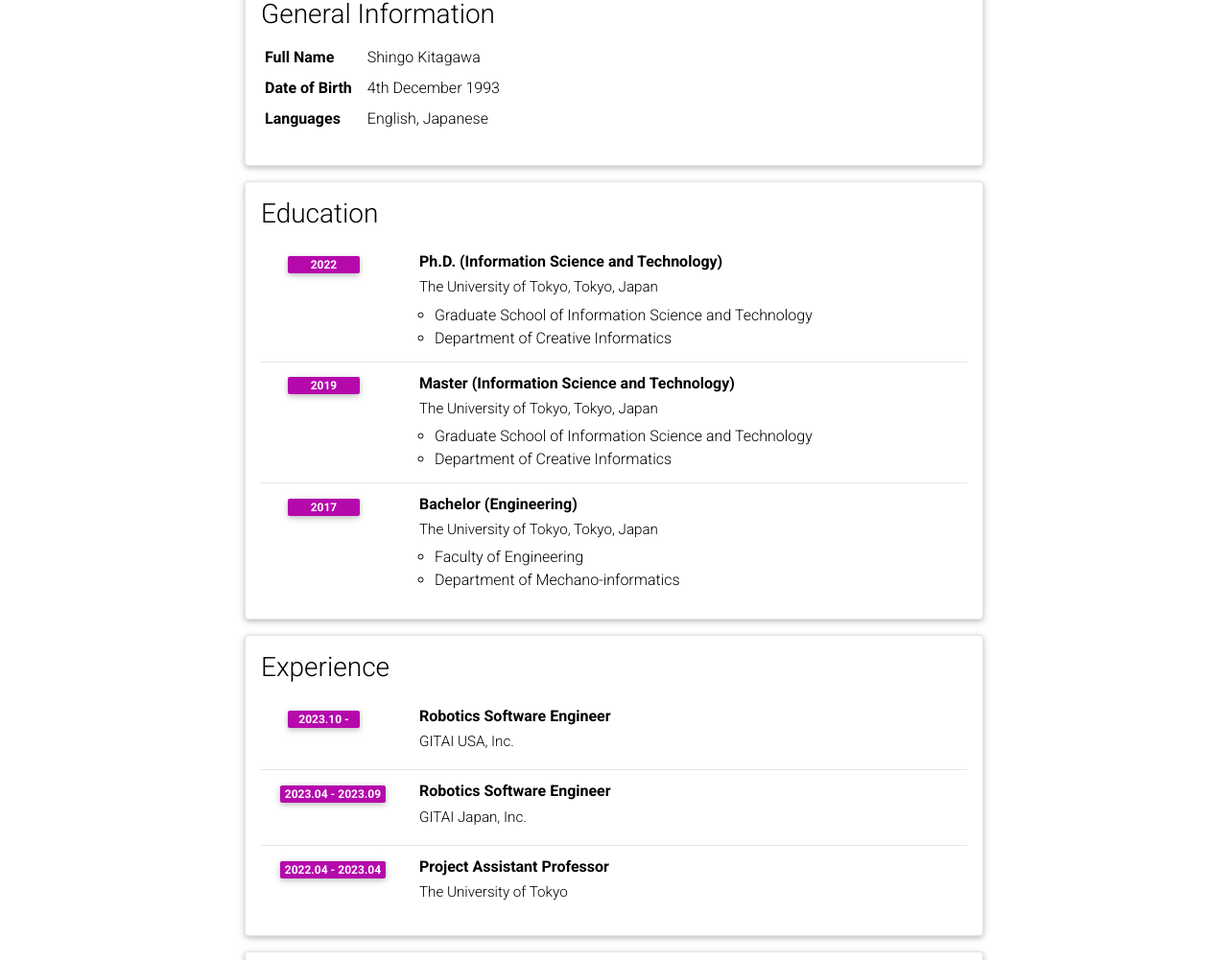
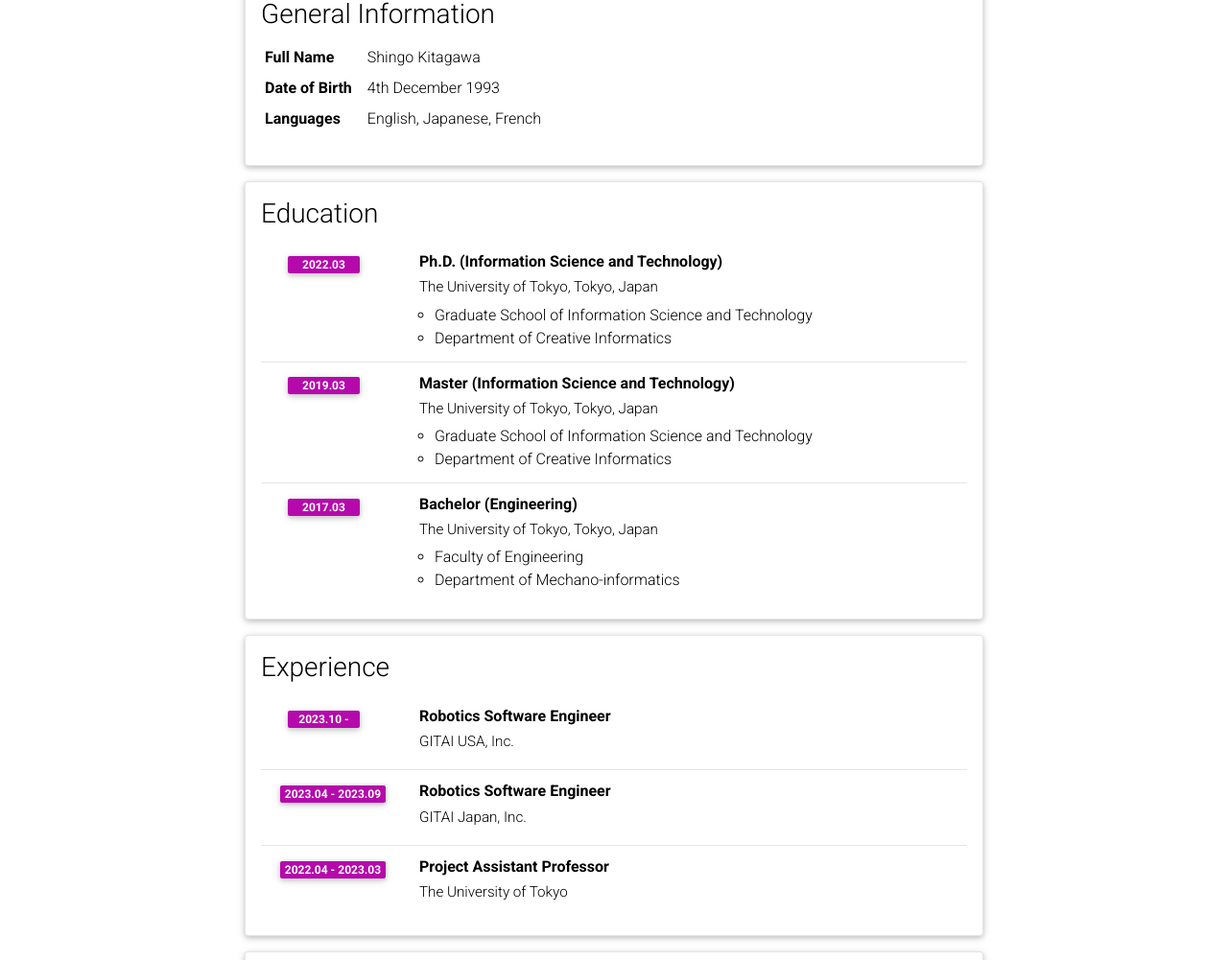
Before and after one commit to knorth55/knorth55.github.io, a Jekyll site: the page built from _pages/cv.md, in a window 1280 px wide and 1400 px high. Shown: the part 204-1205 px from the top of the window at 96% size. Built offline with Jekyll 4.4.1, drawn with Linux system fonts in a browser that asks for light colours; comment, search, counter and statistics services are not loaded; a style sheet for code colours, icons or effects is not loaded.

Commit message:
update cv

```diff
--- a/_data/cv.yml
+++ b/_data/cv.yml
@@ -6,25 +6,25 @@
     - name: Date of Birth
       value: 4th December 1993
     - name: Languages
-      value: English, Japanese
+      value: English, Japanese, French
 - title: Education
   type: time_table
   contents:
     - title: Ph.D. (Information Science and Technology)
       institution: The University of Tokyo, Tokyo, Japan
-      year: 2022
+      year: 2022.03
       description:
         - Graduate School of Information Science and Technology
         - Department of Creative Informatics
     - title: Master (Information Science and Technology)
       institution: The University of Tokyo, Tokyo, Japan
-      year: 2019
+      year: 2019.03
       description:
         - Graduate School of Information Science and Technology
         - Department of Creative Informatics
     - title: Bachelor (Engineering)
       institution: The University of Tokyo, Tokyo, Japan
-      year: 2017
+      year: 2017.03
       description:
         - Faculty of Engineering
         - Department of Mechano-informatics
@@ -39,7 +39,7 @@
       year: 2023.04 - 2023.09
     - title: Project Assistant Professor
       institution: The University of Tokyo
-      year: 2022.04 - 2023.04
+      year: 2022.04 - 2023.03
 
 - title: Academic Interests
   type: nested_list
```
